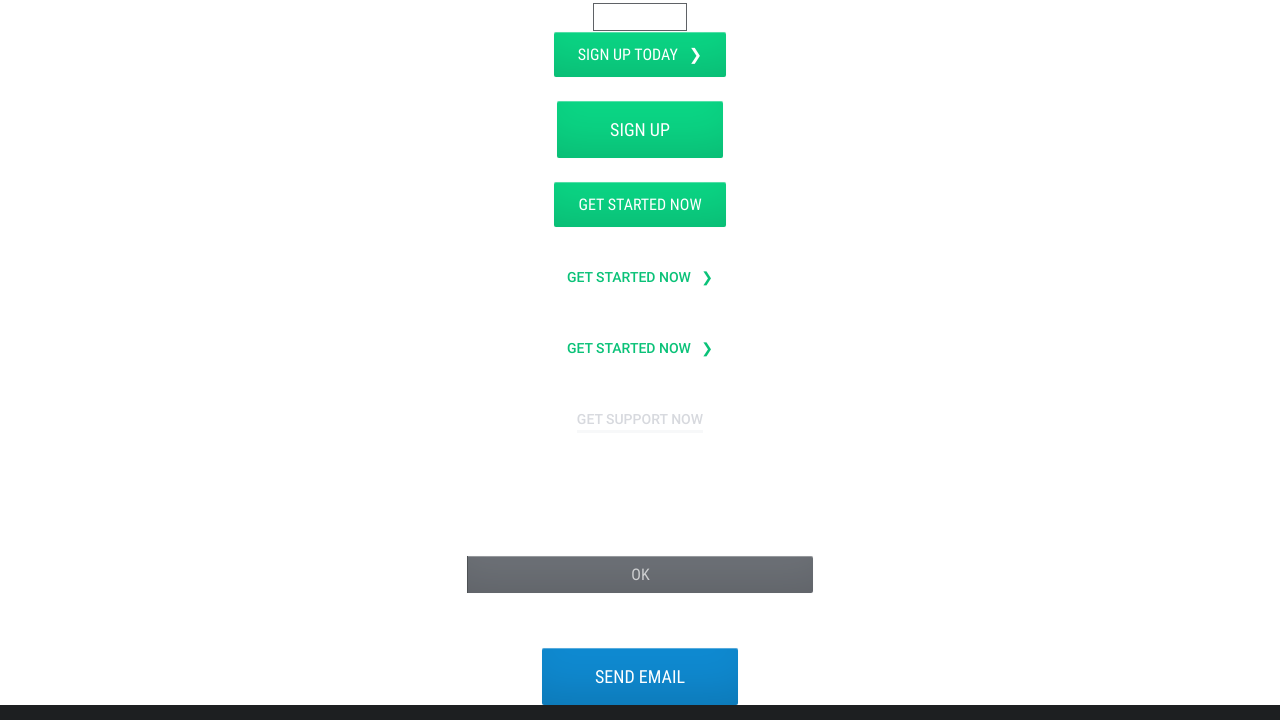
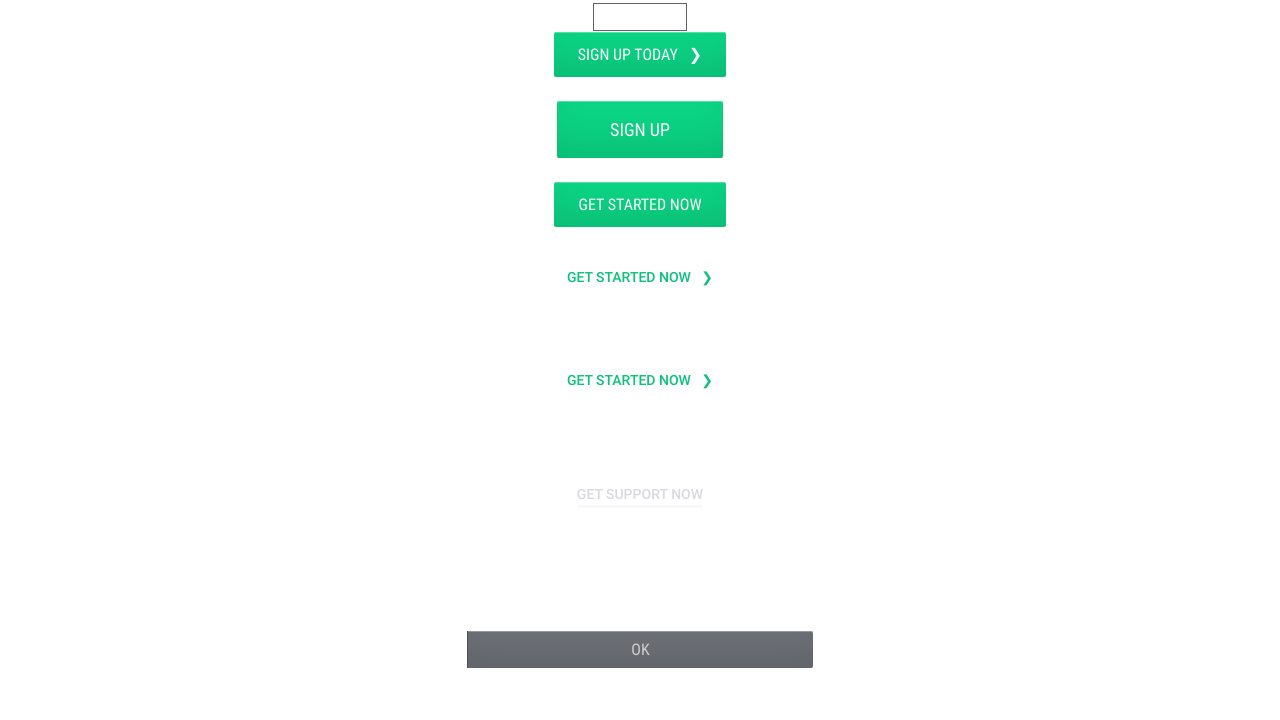
Before and after one commit to vincezun/terminal-app, a Gatsby site: page / in a window 1280 px wide. Shown: the part 59-779 px from the top of the page. Built offline with nearby package versions, Linux system fonts and the light colour scheme; Gatsby itself is replaced by a stand-in of ours; a web font is replaced by a local one.

Commit message:
Changed display and width

```diff
--- a/src/styles/getStarted.scss
+++ b/src/styles/getStarted.scss
@@ -9,6 +9,7 @@
   padding: 3.2rem 0;
   background-color: transparent;
   transition: all 200ms ease;
+  display: block;
 
   &:hover {
     color: $c-white;
--- a/src/styles/getStartedPrimary.scss
+++ b/src/styles/getStartedPrimary.scss
@@ -7,6 +7,7 @@
   text-transform: uppercase;
   color: $c-white;
   padding: 1.3rem 2.4rem;
+  width: 100%;
   background-color: $c-200-green;
   box-shadow: 0px 0px 1px rgba(0, 0, 0, 0.11),
     inset 0px -34px 50px -25px rgba(0, 0, 0, 0.16),
--- a/src/styles/learnMore.scss
+++ b/src/styles/learnMore.scss
@@ -7,10 +7,12 @@
   text-transform: uppercase;
   color: rgba(255, 255, 255, 0.65);
   padding: 1.1rem 2.4rem;
+  width: 100%;
   background-color: transparent;
   border: 2px solid rgba(255, 255, 255, 0.54);
   border-radius: 2px;
   transition: all 200ms ease;
+  margin-top: 1.5rem;
 
   &:hover {
     border-color: $c-white;
```
